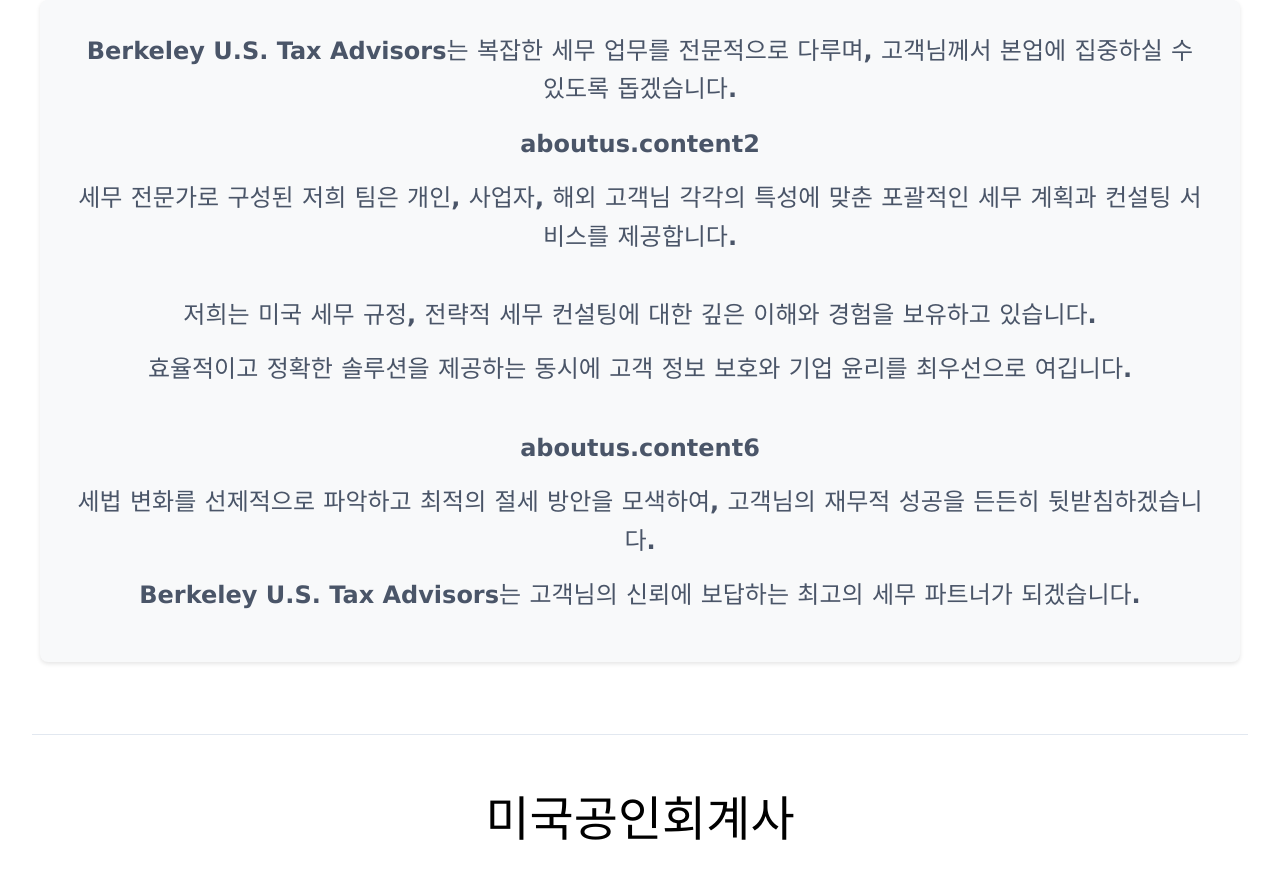
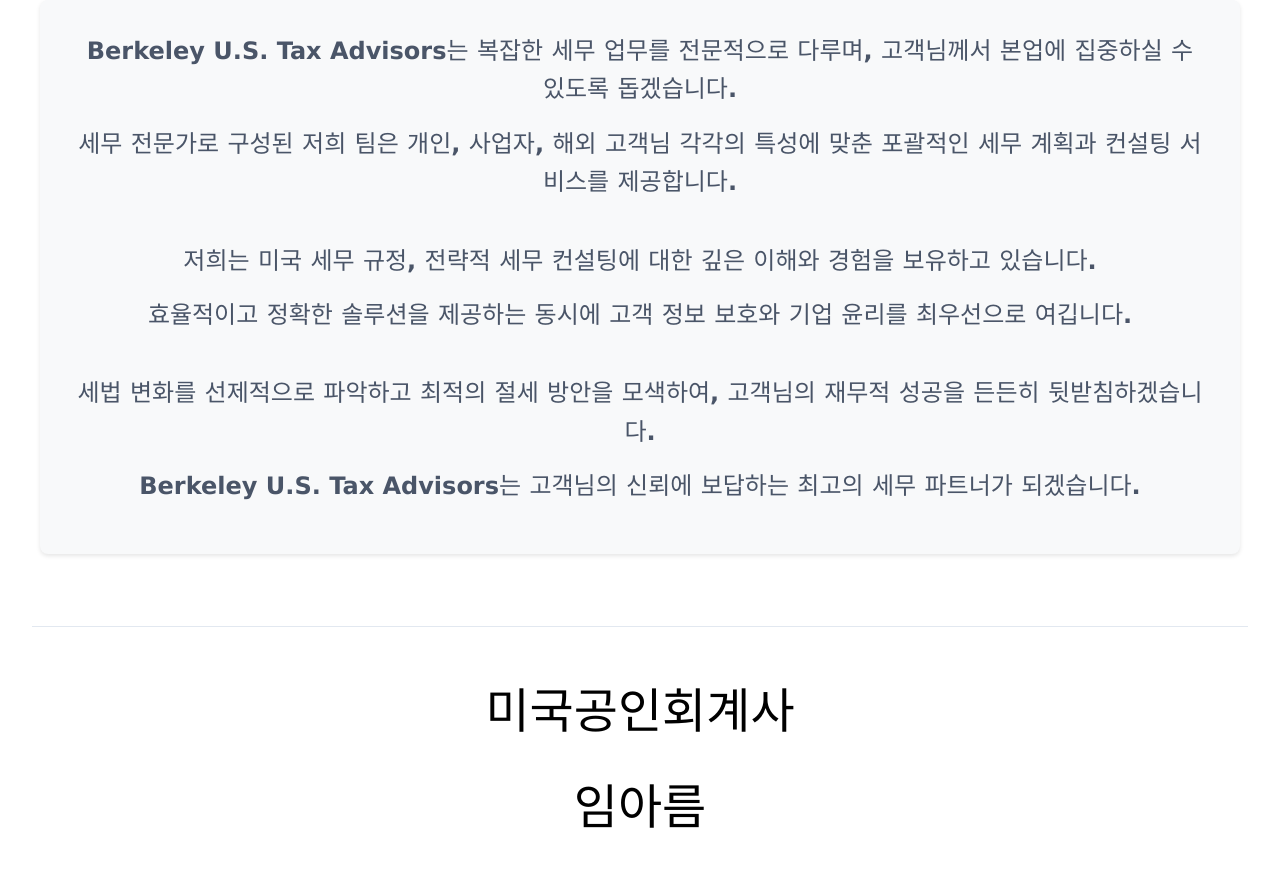
Before and after one commit to youtaxpro/youtaxpro, a Vue app: page /youtaxpro/ in a window 1280 px wide. Shown: the part 1060-1936 px from the top of the page. Built offline with nearby package versions, Linux system fonts and the light colour scheme; a web font is replaced by a local one.

Commit message:
aboutus.content 2,6 delete

```diff
--- a/src/pages/Home.vue
+++ b/src/pages/Home.vue
@@ -46,7 +46,6 @@
   <div class="aboutus-card">
     <div class="aboutus">
       <p>{{ $t('aboutus.content1') }}</p>
-      <p>{{ $t('aboutus.content2') }}</p>
       <p>{{ $t('aboutus.content3') }}</p>
     </div>
     <br>
@@ -56,7 +55,6 @@
     </div>
     <br>
     <div class="aboutus">
-      <p>{{ $t('aboutus.content6') }}</p>
       <p>{{ $t('aboutus.content7') }}</p>
       <p>{{ $t('aboutus.content8') }}</p>
     </div>
```
Also changed, not shown: 1 other file (tests, documents, lock files or other folders).
